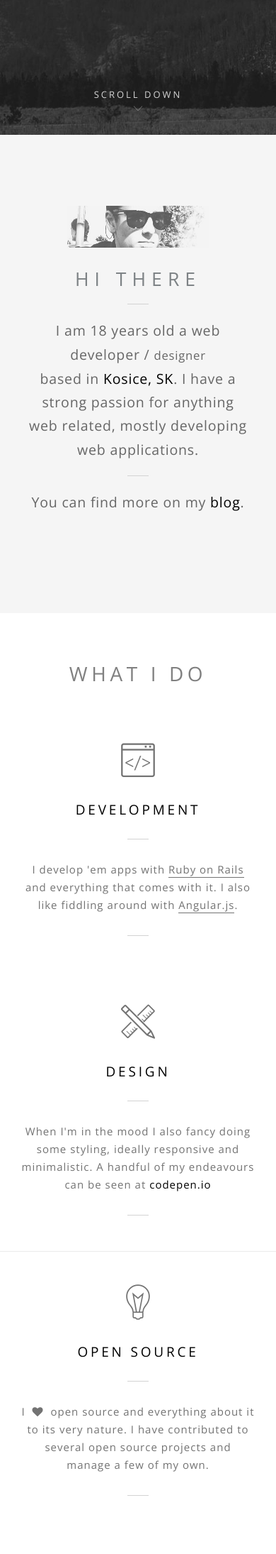
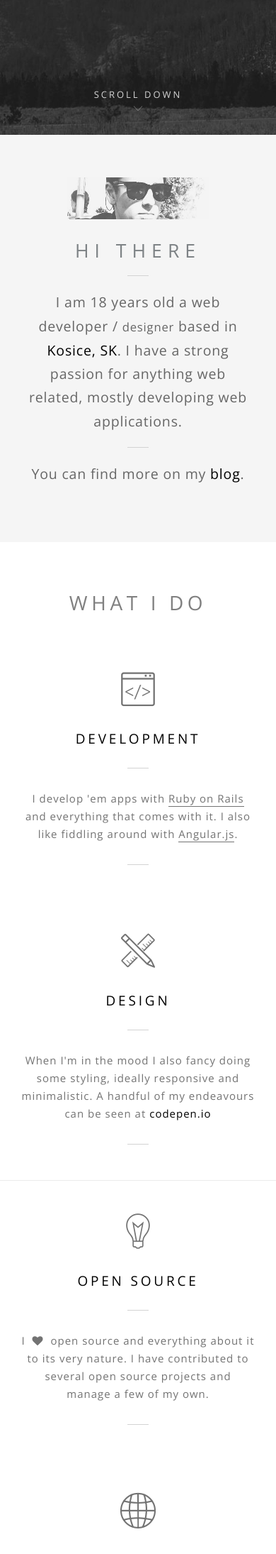
Before and after one commit to joshidhruv/petertoth.github.io, a Jekyll site: the page built from index.html, in a window 390 px wide. Shown: the part 710-2900 px from the top of the page at 71% size. Built offline with Jekyll 4.4.1, drawn with Linux system fonts in a browser that asks for light colours; nearby versions of some CDN libraries.

Commit message:
Build site at 2014-09-08 14:46:21 UTC

```diff
--- a/css/home.scss
+++ b/css/home.scss
@@ -438,6 +438,7 @@ $lightgray: tint(#848484, 13%);
   text-align: center;
   padding: 130px 0 150px;
   background: url(/images/foggy.jpg) no-repeat center center;
+  background-size: 100%;
 
   .icon {
     font-size: 4em;
--- a/css/overrides.scss
+++ b/css/overrides.scss
@@ -43,12 +43,19 @@
     padding: 0 15px;
     a i { font-size: 2.3em }
   }
+
+  #about { padding: 60px 0 80px }
+  #interests { padding-bottom: 20px }
+  #contact { padding: 40px 0 120px }
 }
 
-@media only screen and (max-width : 470px) {
+@media only screen and (max-width : 480px) {
   .brand h2 { margin-top: 10px; }
+
   #header .navigation ul li { font-size: 12px }
   #introduction .chevron .down { font-size: 1em }
+
+  #about br { display: none }
 }
 
 @media only screen and (max-width : 380px) {
```
